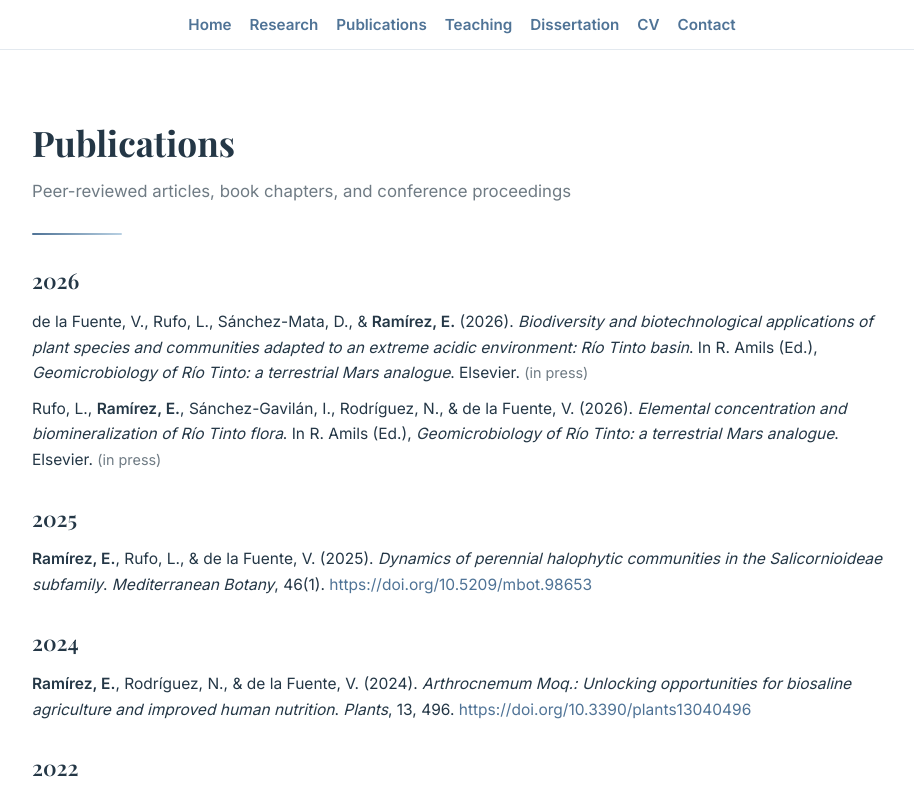
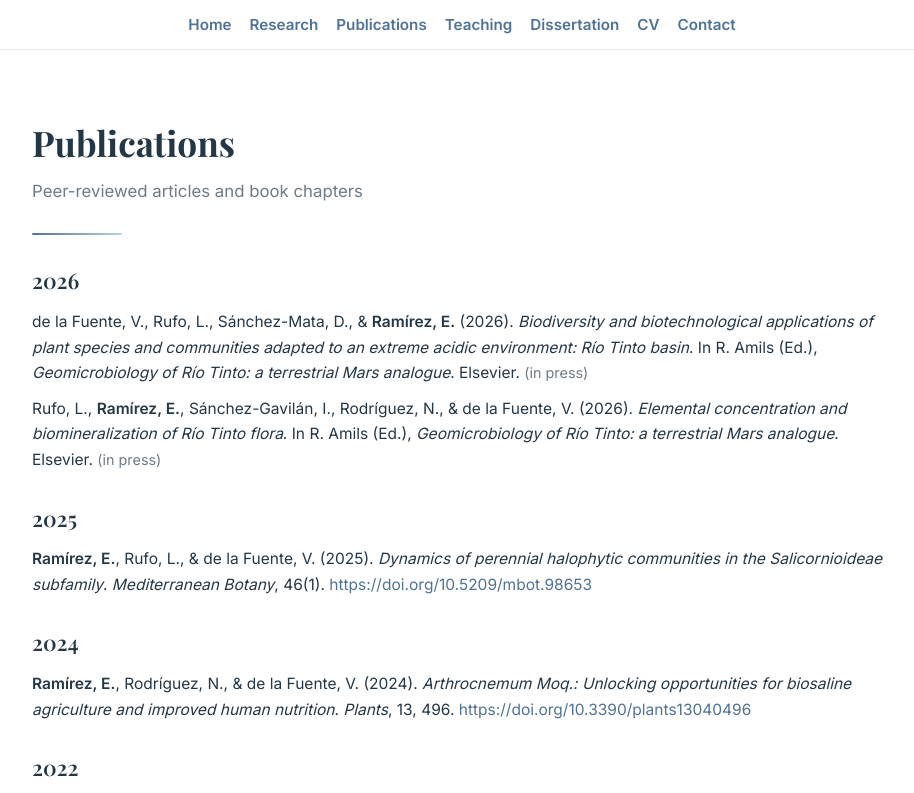
Before and after one commit to estebanramirezch/estebanramirezch.github.io, a plain HTML site: page publications.html in a window 1280 px wide. Shown: the top 793 px of the page, without its empty margins (178-1092 px from the left). Drawn offline with nearby package versions, Linux system fonts and the light colour scheme.

Commit message:
Update publications.html

```diff
--- a/publications.html
+++ b/publications.html
@@ -142,7 +142,7 @@ h1{
 <div class="wrap">
 
 <h1>Publications</h1>
-<div class="subtitle">Peer-reviewed articles, book chapters, and conference proceedings</div>
+<div class="subtitle">Peer-reviewed articles and book chapters</div>
 <div class="bar"></div>
 
 <!-- 2026 -->
```
